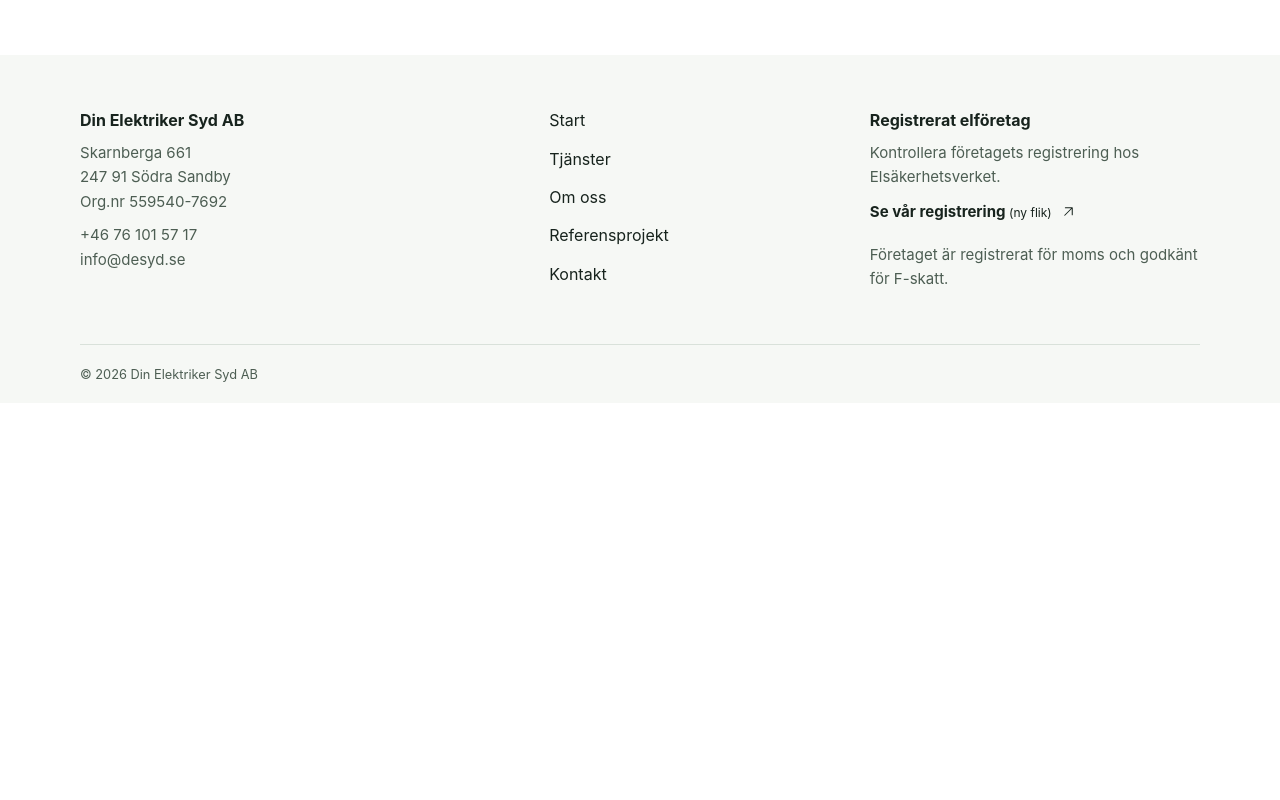
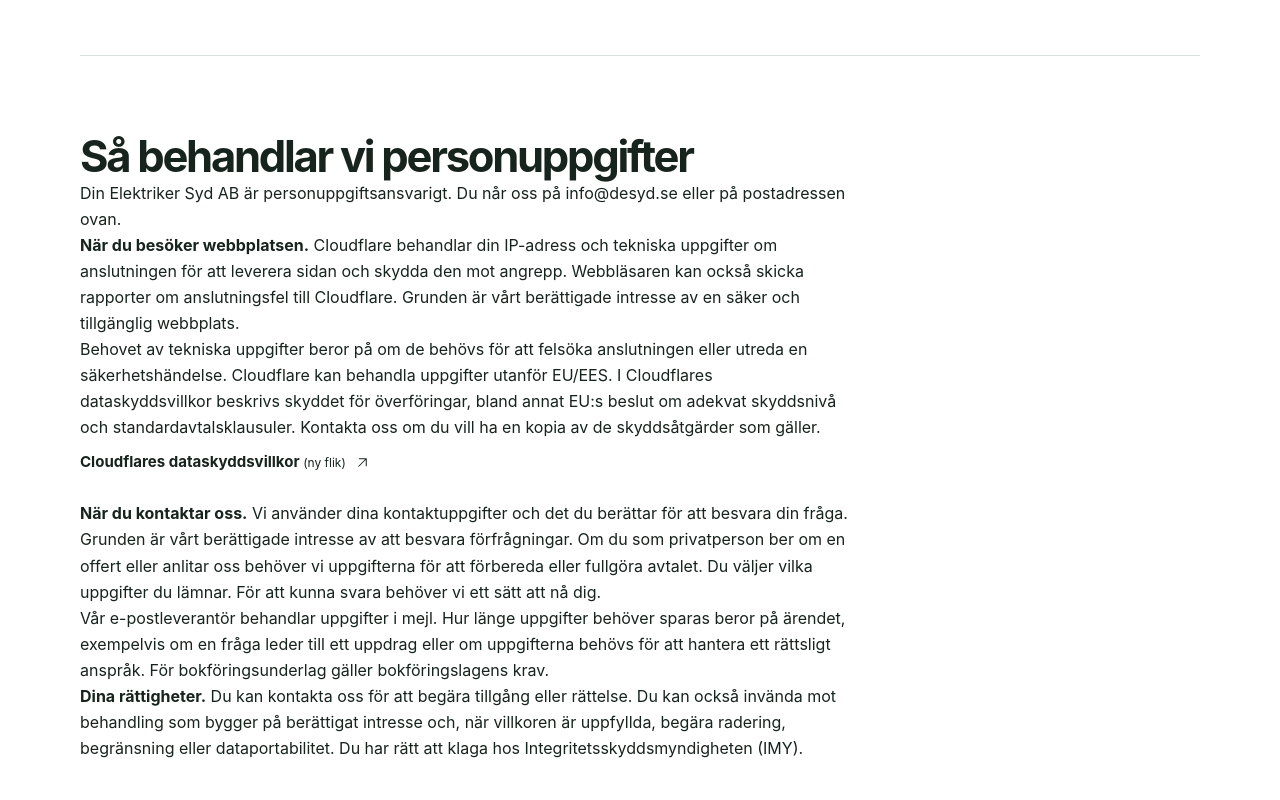
Before and after one commit to JohanKroger/din-elektriker-syd, a Next.js app: page /kontakt in a window 1280 px wide. Shown: the part 1000-1800 px from the top of the page. Before the commit the page ends 1403 px from the top, so only its background shows below. Built offline with nearby package versions, Linux system fonts and the light colour scheme.

Commit message:
Komplettera bolagsuppgifter och informera om personuppgifter på kontaktsidan

```diff
--- a/app/components/Sections.tsx
+++ b/app/components/Sections.tsx
@@ -93,6 +93,8 @@ export function Footer() {
 						{company.address.postalCode} {company.address.addressLocality}
 						<br />
 						Org.nr {company.organizationNumber}
+						<br />
+						Styrelsens säte: {company.registeredOffice}
 					</p>
 					<p>
 						{company.phone ? (
@@ -122,10 +124,15 @@ export function Footer() {
 						Se vår registrering
 					</ExternalLink>
 					<p>Företaget är registrerat för moms och godkänt för F-skatt.</p>
+					<p>Momsreg.nr {company.vatNumber}</p>
 				</div>
 			</div>
 			<div className="wrap copyright">
 				© {new Date().getFullYear()} {company.name}
+				{" · "}
+				<a href="/kontakt#personuppgifter" className="underline">
+					Personuppgifter
+				</a>
 			</div>
 		</footer>
 	);
--- a/app/data/company.ts
+++ b/app/data/company.ts
@@ -1,18 +1,20 @@
 export const company = {
 	name: "Din Elektriker Syd AB",
 	person: "Johan Kröger",
-	phone: "+46 76 101 57 17",
+	phone: "076-101 57 17",
 	email: "info@desyd.se",
 	organizationNumber: "559540-7692",
+	registeredOffice: "Lund",
+	vatNumber: "SE559540769201",
 	address: {
 		streetAddress: "Skarnberga 661",
 		postalCode: "247 91",
 		addressLocality: "Södra Sandby",
 		addressCountry: "SE",
 	},
-	// Ange den publika HTTPS-adressen före lansering. CF_PAGES_URL stöder förhandsbyggen.
-	domain: "",
-	registry: "https://elsakerhetsverket.se/kolla-elforetaget/elforetag?id=12102849",
+	domain: "https://desyd.se",
+	registry:
+		"https://elsakerhetsverket.se/kolla-elforetaget/elforetag?id=12102849",
 };
 export const siteUrl = (
 	company.domain ||
@@ -27,6 +29,6 @@ export const navigation = [
 	["/kontakt", "Kontakt"],
 ] as const;
 export const phoneHref = company.phone
-	? `tel:${company.phone.replace(/[\s()-]/g, "")}`
+	? `tel:${company.phone.replace(/[\s()-]/g, "").replace(/^0/, "+46")}`
 	: undefined;
 export const emailHref = company.email ? `mailto:${company.email}` : undefined;
--- a/app/kontakt/page.tsx
+++ b/app/kontakt/page.tsx
@@ -1,5 +1,6 @@
 import { Area, ContactLinks, Intro } from "../components/Sections";
 import { company } from "../data/company";
+import { ExternalLink } from "../components/ExternalLink";
 import { pageMeta } from "../data/seo";
 export const metadata = pageMeta(
 	"Kontakta Johan Kröger",
@@ -28,6 +29,62 @@ export default function Contact() {
 				<ContactLinks />
 			</section>
 			<Area />
+			<section
+				id="personuppgifter"
+				className="wrap section border-t border-[var(--line)]"
+			>
+				<div className="max-w-3xl space-y-4">
+					<h2>Så behandlar vi personuppgifter</h2>
+					<p>
+						{company.name} är personuppgiftsansvarigt. Du når oss på{" "}
+						<a className="underline" href={`mailto:${company.email}`}>
+							{company.email}
+						</a>{" "}
+						eller på postadressen ovan.
+					</p>
+					<p>
+						<strong>När du besöker webbplatsen.</strong> Cloudflare behandlar
+						din IP-adress och tekniska uppgifter om anslutningen för att
+						leverera sidan och skydda den mot angrepp. Webbläsaren kan också
+						skicka rapporter om anslutningsfel till Cloudflare. Grunden är vårt
+						berättigade intresse av en säker och tillgänglig webbplats.
+					</p>
+					<p>
+						Behovet av tekniska uppgifter beror på om de behövs för att felsöka
+						anslutningen eller utreda en säkerhetshändelse. Cloudflare kan
+						behandla uppgifter utanför EU/EES. I Cloudflares dataskyddsvillkor
+						beskrivs skyddet för överföringar, bland annat EU:s beslut om
+						adekvat skyddsnivå och standardavtalsklausuler. Kontakta oss om du
+						vill ha en kopia av de skyddsåtgärder som gäller.
+					</p>
+					<ExternalLink href="https://www.cloudflare.com/cloudflare-customer-dpa/">
+						Cloudflares dataskyddsvillkor
+					</ExternalLink>
+					<p>
+						<strong>När du kontaktar oss.</strong> Vi använder dina
+						kontaktuppgifter och det du berättar för att besvara din fråga.
+						Grunden är vårt berättigade intresse av att besvara förfrågningar.
+						Om du som privatperson ber om en offert eller anlitar oss behöver vi
+						uppgifterna för att förbereda eller fullgöra avtalet. Du väljer
+						vilka uppgifter du lämnar. För att kunna svara behöver vi ett sätt
+						att nå dig.
+					</p>
+					<p>
+						Vår e-postleverantör behandlar uppgifter i mejl. Hur länge uppgifter
+						behöver sparas beror på ärendet, exempelvis om en fråga leder till
+						ett uppdrag eller om uppgifterna behövs för att hantera ett
+						rättsligt anspråk. För bokföringsunderlag gäller bokföringslagens
+						krav.
+					</p>
+					<p>
+						<strong>Dina rättigheter.</strong> Du kan kontakta oss för att
+						begära tillgång eller rättelse. Du kan också invända mot behandling
+						som bygger på berättigat intresse och, när villkoren är uppfyllda,
+						begära radering, begränsning eller dataportabilitet. Du har rätt att
+						klaga hos Integritetsskyddsmyndigheten (IMY).
+					</p>
+				</div>
+			</section>
 		</>
 	);
 }
--- a/app/om-oss/page.tsx
+++ b/app/om-oss/page.tsx
@@ -39,6 +39,9 @@ export default function About() {
 					<ExternalLink href={company.registry}>
 						Se vår registrering hos Elsäkerhetsverket
 					</ExternalLink>
+					<ExternalLink href="https://www.elsakerhetsverket.se/om-oss/lag-och-ratt/regler-efter-omrade/regler-elinstallationsarbete/">
+						Regler för elinstallationsarbete
+					</ExternalLink>
 				</div>
 			</section>
 			<Area />
```
